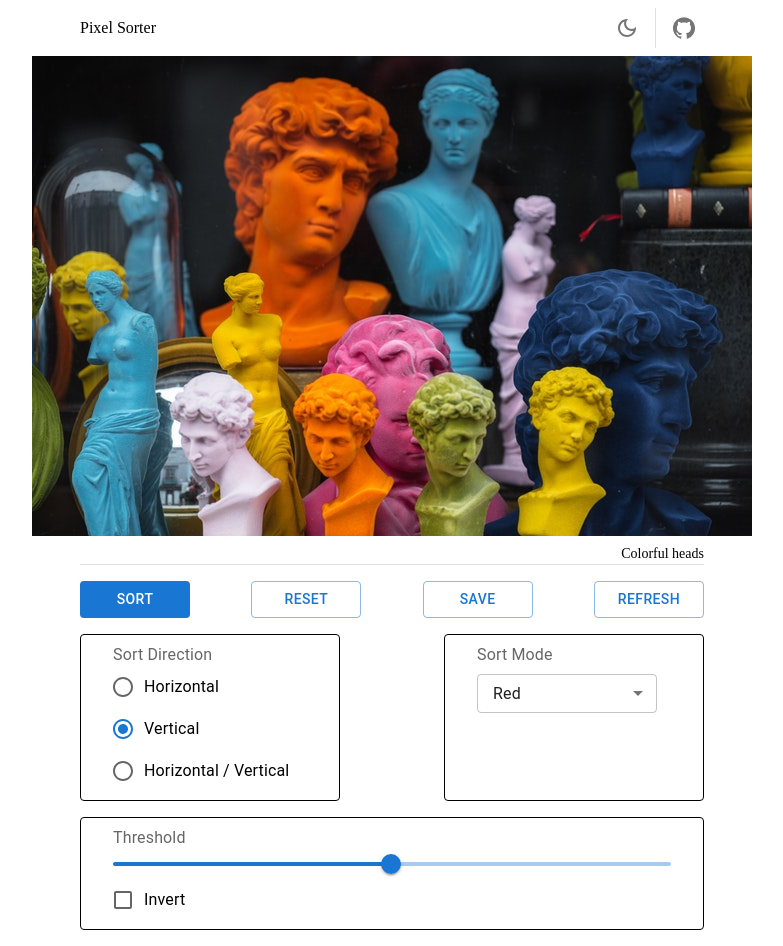
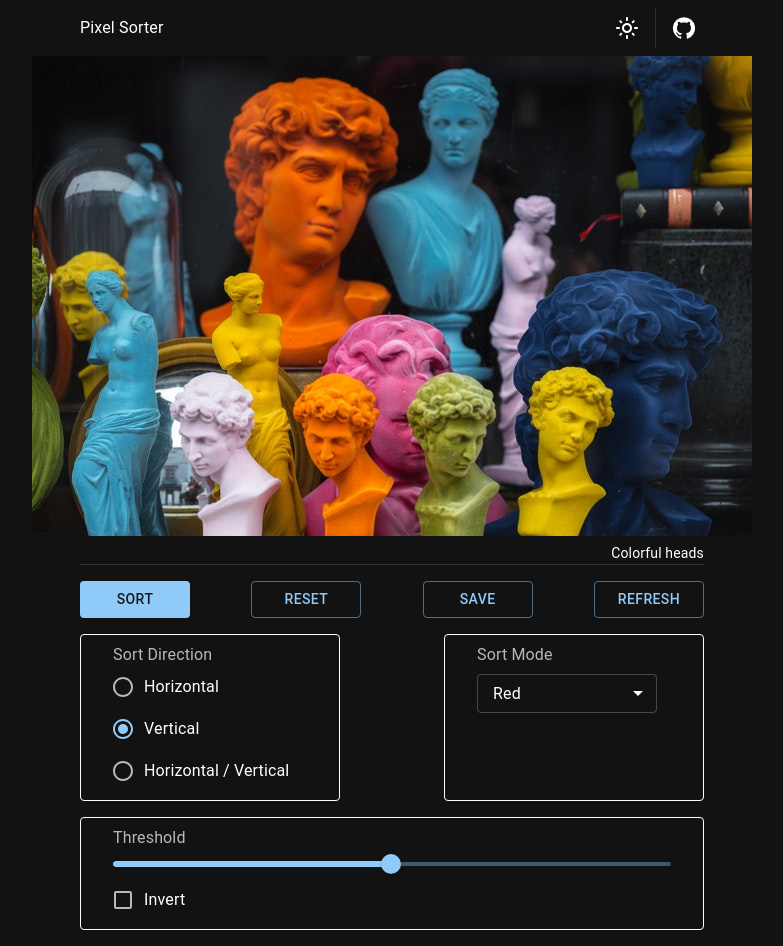
Before and after one commit to anoptic/pixel-sort, a React (Vite) app: page / in a window 1280 px wide. Shown: the whole page, without its empty margins (248-1031 px from the left). Built offline with nearby package versions, Linux system fonts and the light colour scheme; no server answers.

Commit message:
dark mode functioning again

```diff
--- a/index.html
+++ b/index.html
@@ -5,7 +5,7 @@
     <link rel="icon" type="image/svg+xml" href="/favicon.png" />
     <meta name="viewport" content="width=device-width, initial-scale=1.0" />
     <link rel="stylesheet" href="/reset.css" />
-    <title>anoptic</title>
+    <title>Pixel Sorter</title>
   </head>
   <body>
     <div id="root"></div>
--- a/src/App.tsx
+++ b/src/App.tsx
@@ -3,8 +3,26 @@ import '@fontsource/architects-daughter';
 import { QueryClient, QueryClientProvider } from '@tanstack/react-query';
 import Header from './components/header/Header';
 import Sorter from './components/Sorter';
-import { useState } from 'react';
-import { Box, Container } from '@mui/material';
+import { useMemo, useState } from 'react';
+import {
+  Box,
+  Container,
+  createTheme,
+  CssBaseline,
+  PaletteMode,
+  ThemeProvider,
+} from '@mui/material';
+
+const darkMode = createTheme({
+  palette: {
+    mode: 'dark',
+  },
+});
+const lightMode = createTheme({
+  palette: {
+    mode: 'light',
+  },
+});
 
 const queryClient = new QueryClient();
 
@@ -12,6 +30,8 @@ const App = () => {
   const [dark, setDark] = useState(true);
 
   return (
+    <ThemeProvider theme={dark ? darkMode : lightMode}>
+      <CssBaseline />
       <Container maxWidth="md" disableGutters>
         <Box
           sx={{
@@ -34,6 +54,7 @@ const App = () => {
           </Box>
         </Box>
       </Container>
+    </ThemeProvider>
   );
 };
 
--- a/src/components/Canvas.tsx
+++ b/src/components/Canvas.tsx
@@ -39,7 +39,7 @@ const Canvas = ({
   const imageRef = useRef<HTMLCanvasElement>({} as HTMLCanvasElement);
   const cacheRef = useRef<HTMLCanvasElement>({} as HTMLCanvasElement);
   const cacheData = useRef<ImageData | null>(null);
-  const queryClient = useQueryClient();
+  // const queryClient = useQueryClient();
 
   if (newImageFlag) {
     newImageObject = cacheData.current;
--- a/src/components/controls/Sort.tsx
+++ b/src/components/controls/Sort.tsx
@@ -25,6 +25,13 @@ interface SortProps {
   ) => void;
 }
 
+const boxProps = {
+  border: 1,
+  borderRadius: 1,
+  padding: '0.5rem 2rem',
+  width: 260,
+};
+
 const Sort = ({ handleRadio, modeValue, handleSelect }: SortProps) => {
   // console.log(props);
   // const [modeValue, setModeValue] = useState<string | null>('r');
@@ -38,10 +45,7 @@ const Sort = ({ handleRadio, modeValue, handleSelect }: SortProps) => {
     >
       <Box
         sx={{
-          border: 1,
-          borderRadius: 1,
-          padding: '0.5rem 2rem',
-          width: 260,
+          ...boxProps,
         }}
       >
         <FormControl>
@@ -72,10 +76,7 @@ const Sort = ({ handleRadio, modeValue, handleSelect }: SortProps) => {
       </Box>
       <Box
         sx={{
-          border: 1,
-          borderRadius: 1,
-          padding: '0.5rem 2rem',
-          width: 260,
+          ...boxProps,
           '& .MuiInputBase-input': {
             padding: '0.5rem 1rem',
           },
@@ -86,10 +87,14 @@ const Sort = ({ handleRadio, modeValue, handleSelect }: SortProps) => {
       >
         <FormControl>
           <FormLabel id="sortModeLabel">Sort Mode</FormLabel>
-          <Select value={modeValue} onChange={handleSelect} sx={{
-            padding: '0 0',
-            width: 180,
-          }}>
+          <Select
+            value={modeValue}
+            onChange={handleSelect}
+            sx={{
+              padding: '0 0',
+              width: 180,
+            }}
+          >
             <ListSubheader>RGB</ListSubheader>
             <MenuItem value="r">Red</MenuItem>
             <MenuItem value="g">Green</MenuItem>
--- a/src/components/header/Header.tsx
+++ b/src/components/header/Header.tsx
@@ -2,30 +2,31 @@ import { Box, Divider, Stack } from '@mui/material';
 import LinkIcon from './LinkIcon';
 import ModeSwitch from './ModeSwitch';
 
-interface HeaderProps {
+export interface HeaderProps {
   dark: boolean;
   setDark: (dark: boolean) => void;
 }
 
-const clickLink = () => {
-  const link = document.createElement('a');
-  link.href = 'https://github.com/anoptic';
-  link.target = '_blank';
-  link.rel = 'noreferer';
-  document.body.appendChild(link);
-  link.click();
-  document.body.removeChild(link);
-};
+// const clickLink = () => {
+//   const link = document.createElement('a');
+//   link.href = 'https://github.com/anoptic';
+//   link.target = '_blank';
+//   link.rel = 'noreferer';
+//   document.body.appendChild(link);
+//   link.click();
+//   document.body.removeChild(link);
+// };
 
 const Header = ({ dark, setDark }: HeaderProps) => {
   // console.log(props);
   // const [dark, setDark] = useState(true);
 
-  const handleClick = (mode: any) => {
+  // const handleClick = () => {
     // console.log(e);
-    if (mode === 'dark' || mode === 'light') setDark(!dark);
-    if (mode === 'plain') clickLink();
-  };
+    // setDark(dark => !dark)
+    // if (mode === 'dark' || mode === 'light') setDark(!dark);
+    // if (mode === 'plain') clickLink();
+  // };
 
   return (
     <Box
@@ -42,7 +43,7 @@ const Header = ({ dark, setDark }: HeaderProps) => {
         divider={<Divider orientation="vertical" variant="inset" flexItem />}
         spacing={1}
       >
-        <ModeSwitch />
+        <ModeSwitch dark={dark} setDark={setDark} />
         <LinkIcon />
       </Stack>
     </Box>
--- a/src/components/header/ModeSwitch.tsx
+++ b/src/components/header/ModeSwitch.tsx
@@ -1,11 +1,16 @@
 import { DarkModeOutlined, LightModeOutlined } from '@mui/icons-material';
 import { IconButton, Tooltip } from '@mui/material';
+import { HeaderProps } from './Header';
 
-const ModeSwitch = () => {
+const ModeSwitch = ({ dark, setDark }: HeaderProps) => {
+
   return (
-    <Tooltip title="Dark mode" placement='bottom'>
-      <IconButton aria-label="dark mode">
-        <DarkModeOutlined />
+    <Tooltip title={dark ? 'Light mode' : 'Dark mode'} placement="bottom">
+      <IconButton
+        aria-label="dark mode switch"
+        onClick={() => setDark(!dark)}
+      >
+        {dark ? <LightModeOutlined /> : <DarkModeOutlined />}
       </IconButton>
     </Tooltip>
   );
```
Also changed, not shown: src/hooks/swr_useNewImage.ts (deleted, +0 -64 lines). Lines whose indentation alone changed are shown as unchanged.
